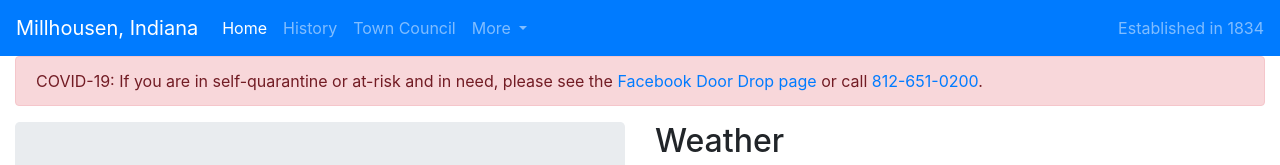
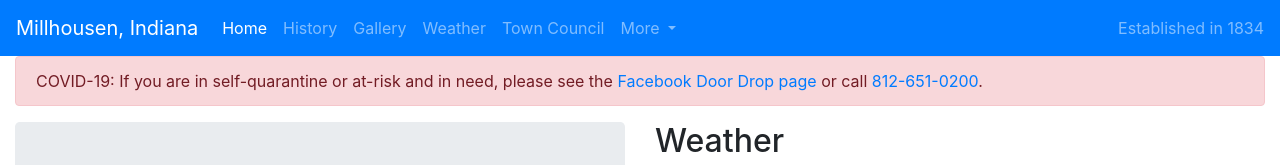
Before and after one commit to KennyStier/millhousen.com, a plain HTML site: page index.html in a window 1280 px wide. Shown: the top 165 px of the page. Drawn offline with nearby package versions, Linux system fonts and the light colour scheme.

Commit message:
Meta description, new nav links

```diff
--- a/index.html
+++ b/index.html
@@ -16,7 +16,7 @@
     </script>
 
     <meta name="description"
-        content="Located in the quaint, little town of Millhousen, serving your family since 1934.">
+        content="The unofficial website for the Town of Millhousen.">
     <meta charset="utf-8">
     <meta name="viewport" content="width=device-width, initial-scale=1, shrink-to-fit=no">
     <link rel="stylesheet" href="https://cdnjs.cloudflare.com/ajax/libs/twitter-bootstrap/4.0.0/css/bootstrap.min.css"
@@ -41,6 +41,12 @@
                 </li>
                 <li class="nav-item">
                     <a class="nav-link" target="_blank" href="https://millhousenchurch.com/about/history/">History</a>
+                </li>
+                <li class="nav-item">
+                    <a class="nav-link" target="_blank" href="https://photos.millhousen.com/">Gallery</a>
+                </li>
+                <li class="nav-item">
+                    <a class="nav-link" target="_blank" href="https://wx.millhousen.com/">Weather</a>
                 </li>
                 <li class="nav-item">
                     <a class="nav-link" target="_blank" href="http://www.decaturcounty.in.gov/town-of-millhousen">Town
```
